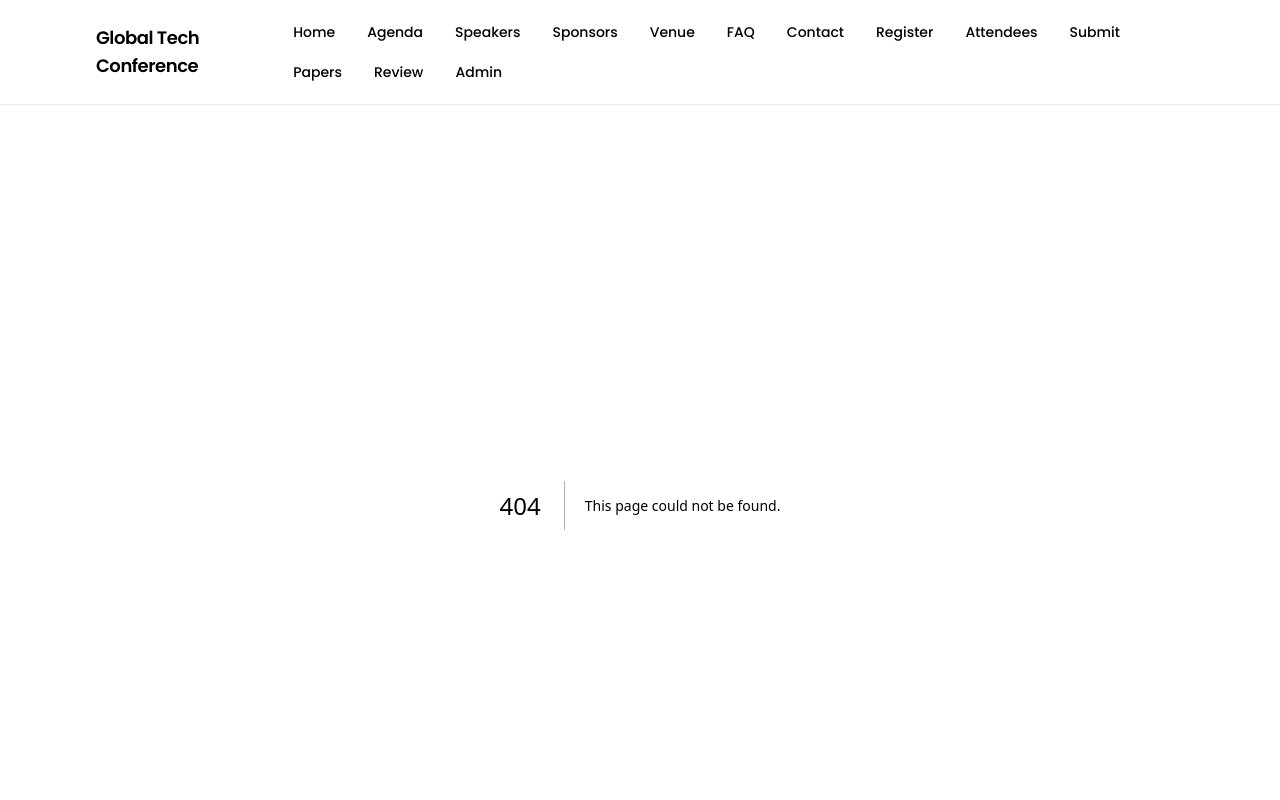
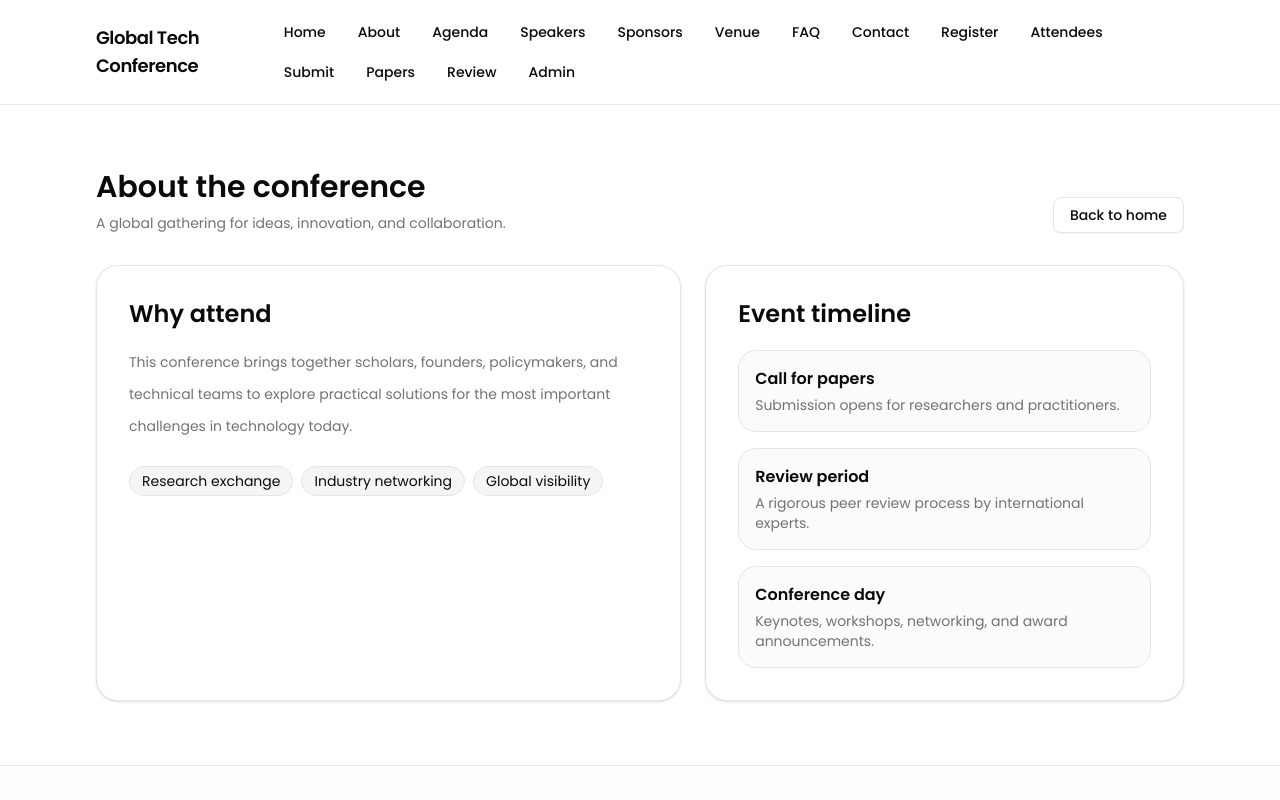
Before and after one commit to mohankurnia/bricsed-2027, a Next.js app: page /about in a window 1280 px wide. Before the commit this address had no page. Shown: the top 800 px of the page. Built offline with nearby package versions, Linux system fonts and the light colour scheme.

Commit message:
feat: create About page with conference details and event timeline; update TopNav to include About link; enhance Home page with registration and information prompts

```diff
--- /dev/null
+++ b/app/about/page.tsx
@@ -0,0 +1,81 @@
+import Link from "next/link";
+import { buttonVariants } from "@/components/ui/button";
+import { cn } from "@/lib/utils";
+
+const milestones = [
+  {
+    title: "Call for papers",
+    detail: "Submission opens for researchers and practitioners.",
+  },
+  {
+    title: "Review period",
+    detail: "A rigorous peer review process by international experts.",
+  },
+  {
+    title: "Conference day",
+    detail: "Keynotes, workshops, networking, and award announcements.",
+  },
+];
+
+export default function AboutPage() {
+  return (
+    <main className="mx-auto flex w-full max-w-6xl flex-1 flex-col px-6 py-16 lg:px-8">
+      <div className="flex flex-col gap-3 sm:flex-row sm:items-end sm:justify-between">
+        <div>
+          <h1 className="text-3xl font-semibold">About the conference</h1>
+          <p className="mt-2 text-sm text-muted-foreground">
+            A global gathering for ideas, innovation, and collaboration.
+          </p>
+        </div>
+        <Link
+          href="/"
+          className={cn(buttonVariants({ variant: "outline" }), "inline-flex")}
+        >
+          Back to home
+        </Link>
+      </div>
+
+      <div className="mt-8 grid gap-6 lg:grid-cols-[1.1fr_0.9fr]">
+        <div className="rounded-3xl border border-border bg-background p-8 shadow-sm">
+          <h2 className="text-2xl font-semibold">Why attend</h2>
+          <p className="mt-4 text-sm leading-8 text-muted-foreground">
+            This conference brings together scholars, founders, policymakers,
+            and technical teams to explore practical solutions for the most
+            important challenges in technology today.
+          </p>
+          <div className="mt-6 flex flex-wrap gap-2">
+            {[
+              "Research exchange",
+              "Industry networking",
+              "Global visibility",
+            ].map((item) => (
+              <span
+                key={item}
+                className="rounded-full border border-border bg-muted px-3 py-1 text-sm"
+              >
+                {item}
+              </span>
+            ))}
+          </div>
+        </div>
+
+        <div className="rounded-3xl border border-border bg-background p-8 shadow-sm">
+          <h2 className="text-2xl font-semibold">Event timeline</h2>
+          <div className="mt-5 space-y-4">
+            {milestones.map((item) => (
+              <div
+                key={item.title}
+                className="rounded-2xl border border-border bg-muted/40 p-4"
+              >
+                <p className="font-semibold text-foreground">{item.title}</p>
+                <p className="mt-1 text-sm text-muted-foreground">
+                  {item.detail}
+                </p>
+              </div>
+            ))}
+          </div>
+        </div>
+      </div>
+    </main>
+  );
+}
--- a/app/components/TopNav.tsx
+++ b/app/components/TopNav.tsx
@@ -4,6 +4,7 @@ import { cn } from "@/lib/utils";
 
 const links = [
   { href: "/", label: "Home" },
+  { href: "/about", label: "About" },
   { href: "/agenda", label: "Agenda" },
   { href: "/speakers", label: "Speakers" },
   { href: "/sponsors", label: "Sponsors" },
--- a/app/page.tsx
+++ b/app/page.tsx
@@ -113,6 +113,35 @@ export default function Home() {
           ))}
         </div>
 
+        <div className="rounded-3xl border border-border bg-background p-8 shadow-sm">
+          <div className="flex flex-col gap-4 sm:flex-row sm:items-center sm:justify-between">
+            <div>
+              <h2 className="text-2xl font-semibold">Ready to join?</h2>
+              <p className="mt-2 text-sm leading-7 text-muted-foreground">
+                Submit your paper, register as an attendee, and be part of the
+                conversation.
+              </p>
+            </div>
+            <div className="flex flex-col gap-3 sm:flex-row">
+              <Link
+                href="/register"
+                className={cn(buttonVariants({ size: "lg" }), "inline-flex")}
+              >
+                Register now
+              </Link>
+              <Link
+                href="/about"
+                className={cn(
+                  buttonVariants({ variant: "outline", size: "lg" }),
+                  "inline-flex",
+                )}
+              >
+                Learn more
+              </Link>
+            </div>
+          </div>
+        </div>
+
         <div className="grid gap-6 lg:grid-cols-[1.1fr_0.9fr]">
           <div className="rounded-3xl border border-border bg-background p-6 shadow-sm">
             <h2 className="text-2xl font-semibold">Conference themes</h2>
```
